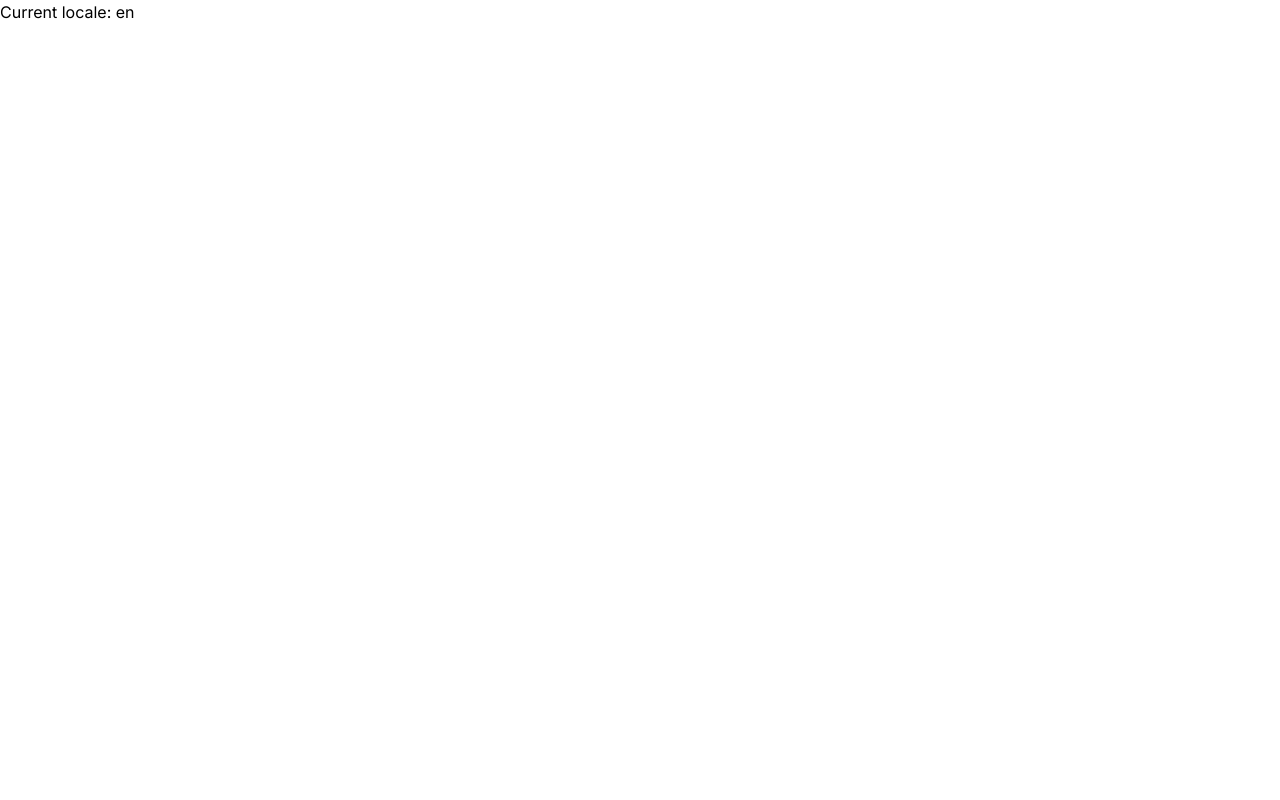
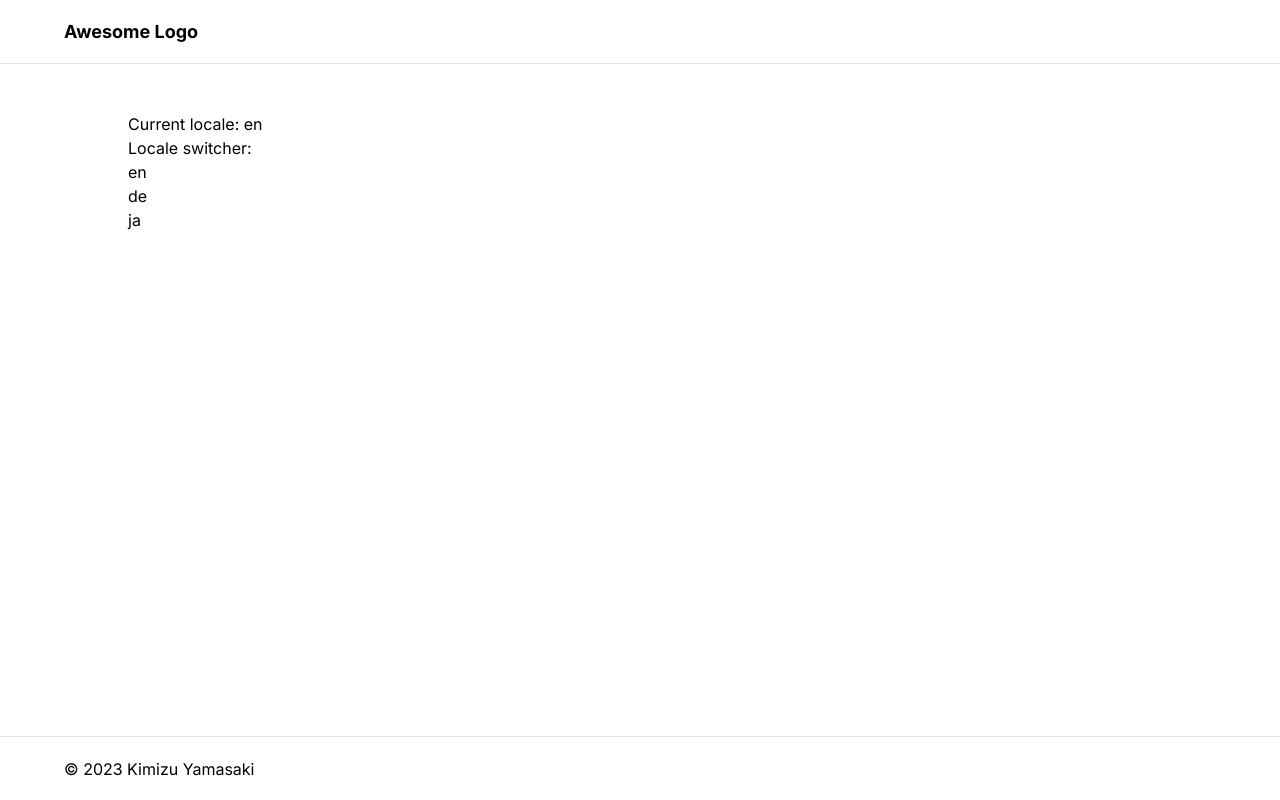
Before and after one commit to kimizuy/next-i18n-deepl-portfolio-template, a Next.js app: page /en in a window 1280 px wide. Built offline with nearby package versions, Linux system fonts and the light colour scheme.

Commit message:
add layout & pages

```diff
--- /dev/null
+++ b/src/app/[lang]/blog/[slug]/page.tsx
@@ -0,0 +1,11 @@
+type Props = {
+  params: { slug: string };
+};
+
+export default async function Page({ params: { slug } }: Props) {
+  return (
+    <div>
+      <h1>{slug}</h1>
+    </div>
+  );
+}
--- /dev/null
+++ b/src/app/[lang]/blog/page.tsx
@@ -0,0 +1,7 @@
+export default async function Page() {
+  return (
+    <div>
+      <h1>Blog</h1>
+    </div>
+  );
+}
--- a/src/app/[lang]/layout.tsx
+++ b/src/app/[lang]/layout.tsx
@@ -2,6 +2,8 @@ import type { Metadata } from "next";
 import { Inter } from "next/font/google";
 import "./globals.css";
 import { i18nConfig } from "@/utils/i18nConfig";
+import Link from "next/link";
+import Image from "next/image";
 
 const inter = Inter({ subsets: ["latin"] });
 
@@ -22,7 +24,38 @@ type Props = {
 export default function RootLayout({ children, params }: Props) {
   return (
     <html lang={params.lang}>
-      <body className={inter.className}>{children}</body>
+      <body className={inter.className}>
+        <div className="grid min-h-screen grid-cols-[100%] grid-rows-[auto,1fr,auto]">
+          <header className="sticky top-0 z-10 grid h-16 place-items-center border-b bg-background px-4 md:px-8">
+            <div className="mx-auto flex w-full max-w-6xl items-center justify-between">
+              <Link
+                href="/"
+                className="flex items-center gap-1 text-lg font-bold"
+              >
+                {/* <span className="relative h-[1.8em] w-[1.8em]">
+                  <Image
+                    src={iconPic}
+                    alt=""
+                    sizes="36px"
+                    fill
+                    priority
+                    className="object-contain"
+                  />
+                </span> */}
+                Awesome Logo
+              </Link>
+            </div>
+          </header>
+          <main className="p-[2rem_1rem_8rem] md:p-[3rem_2rem_12rem]">
+            <div className="mx-auto max-w-5xl">{children}</div>
+          </main>
+          <footer className="grid h-16 place-items-center border-t px-4 md:px-8">
+            <div className="mx-auto grid w-full max-w-6xl items-center">
+              © 2023 Kimizu Yamasaki
+            </div>
+          </footer>
+        </div>
+      </body>
     </html>
   );
 }
--- a/src/app/[lang]/page.tsx
+++ b/src/app/[lang]/page.tsx
@@ -1,3 +1,5 @@
+import { LocaleSwitcher } from "@/components/locale-switcher";
+
 type Props = {
   params: { lang: string };
 };
@@ -5,7 +7,10 @@ type Props = {
 export default async function Page({ params: { lang } }: Props) {
   return (
     <div>
-      <p>Current locale: {lang}</p>
+      <h1>Current locale: {lang}</h1>
+      <div>
+        <LocaleSwitcher />
+      </div>
     </div>
   );
 }
```
